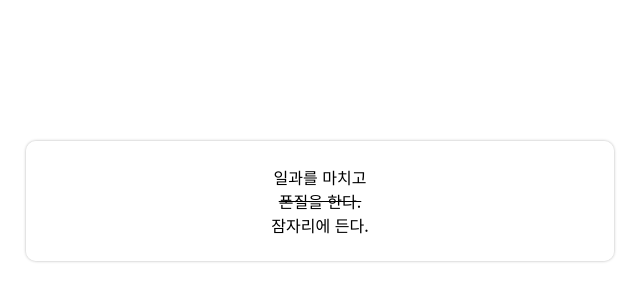
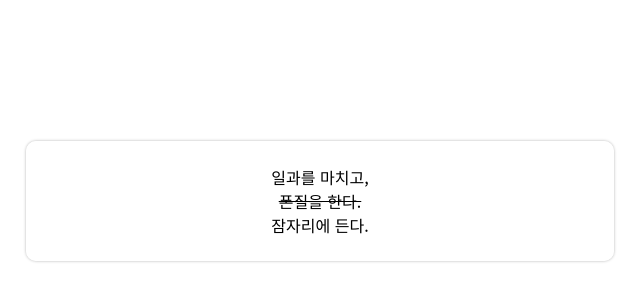
Before and after one commit to mjkorean/Interactive-Website-Practice, a plain HTML site: page index.html in a window 1280 px wide. Shown: the part 5900-6200 px from the top of the page, 320-960 px from the left. Drawn offline with Linux system fonts and the light colour scheme.

Commit message:
1st commit

```diff
--- a/index.html
+++ b/index.html
@@ -119,7 +119,7 @@
         </div>
         <div class="step">
           <p>
-            일과를 마치고<br />
+            일과를 마치고,<br />
             <span class="strikethrough">폰질을 한다.</span><br />
             잠자리에 든다.
           </p>
```
